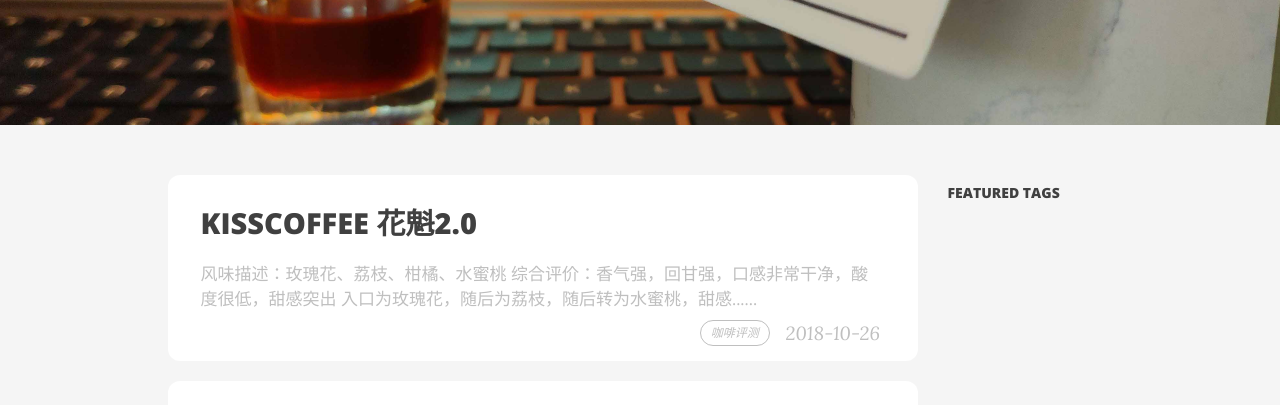
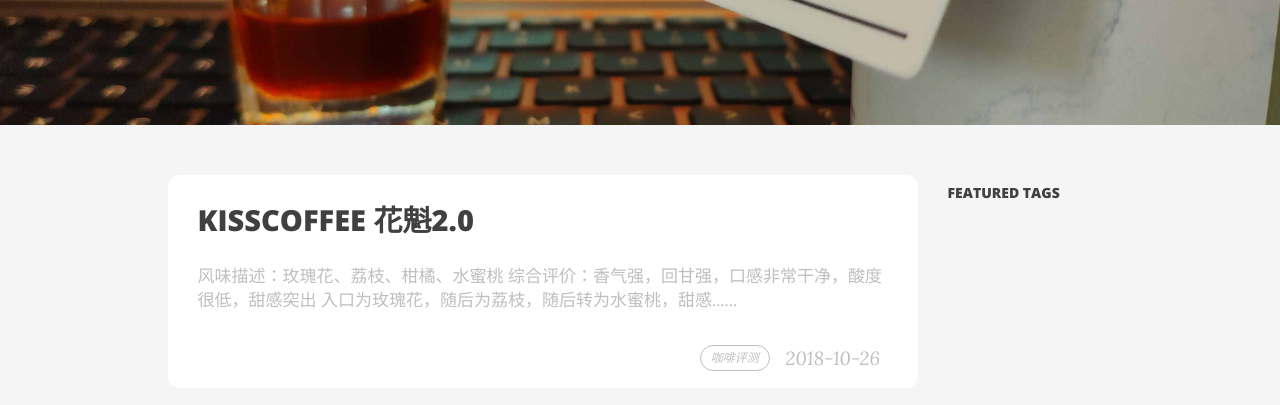
Before and after one commit to JabinGP/JabinGP.github.io, a plain HTML site: page index.html in a window 1280 px wide. Shown: the part 323-728 px from the top of the page. Drawn offline with nearby package versions, Linux system fonts and the light colour scheme.

Commit message:
Site updated: 2018-11-05 21:11:56

```diff
--- a/css/myOwn.css
+++ b/css/myOwn.css
@@ -35,10 +35,10 @@
 .addPost-preview {
   background-color: #fff;
   margin: 0;
-  padding: 15px;
-  padding-left: 33px;
-  padding-top: 17px;
-  padding-bottom: 50px;
+  padding-top: 2%;
+  padding-left: 4%;
+  padding-right: 3%;
+  padding-bottom: 10%;
   border-radius: 12px;
   margin-bottom: 20px;
   position: relative;
@@ -51,22 +51,23 @@
 }
 .post-preview > a > .addPost-title {
   margin-right: 20px;
-  margin-top: 15px;
+}
+h2.post-title.addPost-title {
+  margin-top: 2%;
 }
 .addFlat {
   background-color: #fff;
   border-radius: 12px;
-  padding: 40px;
+  padding: 4%;
 }
 .addpadding {
-  padding: 0 15px 0;
+  padding: 0 2% 0;
 }
 .addsub {
   color: #bfbfbf;
   font-size: 17px;
   font-style: normal;
-  margin-right: 20px;
-  margin-top: 23px;
+  margin-top: 4%;
 }
 .addsub:hover {
   color: #0085a1;
--- a/css/style.css
+++ b/css/style.css
@@ -658,10 +658,10 @@ td {
 .addPost-preview {
   background-color: #fff;
   margin: 0;
-  padding: 15px;
-  padding-left: 33px;
-  padding-top: 17px;
-  padding-bottom: 50px;
+  padding-top: 2%;
+  padding-left: 4%;
+  padding-right: 3%;
+  padding-bottom: 10%;
   border-radius: 12px;
   margin-bottom: 20px;
   position: relative;
@@ -674,22 +674,23 @@ td {
 }
 .post-preview > a > .addPost-title {
   margin-right: 20px;
-  margin-top: 15px;
+}
+h2.post-title.addPost-title {
+  margin-top: 2%;
 }
 .addFlat {
   background-color: #fff;
   border-radius: 12px;
-  padding: 40px;
+  padding: 4%;
 }
 .addpadding {
-  padding: 0 15px 0;
+  padding: 0 2% 0;
 }
 .addsub {
   color: #bfbfbf;
   font-size: 17px;
   font-style: normal;
-  margin-right: 20px;
-  margin-top: 23px;
+  margin-top: 4%;
 }
 .addsub:hover {
   color: #0085a1;
```
